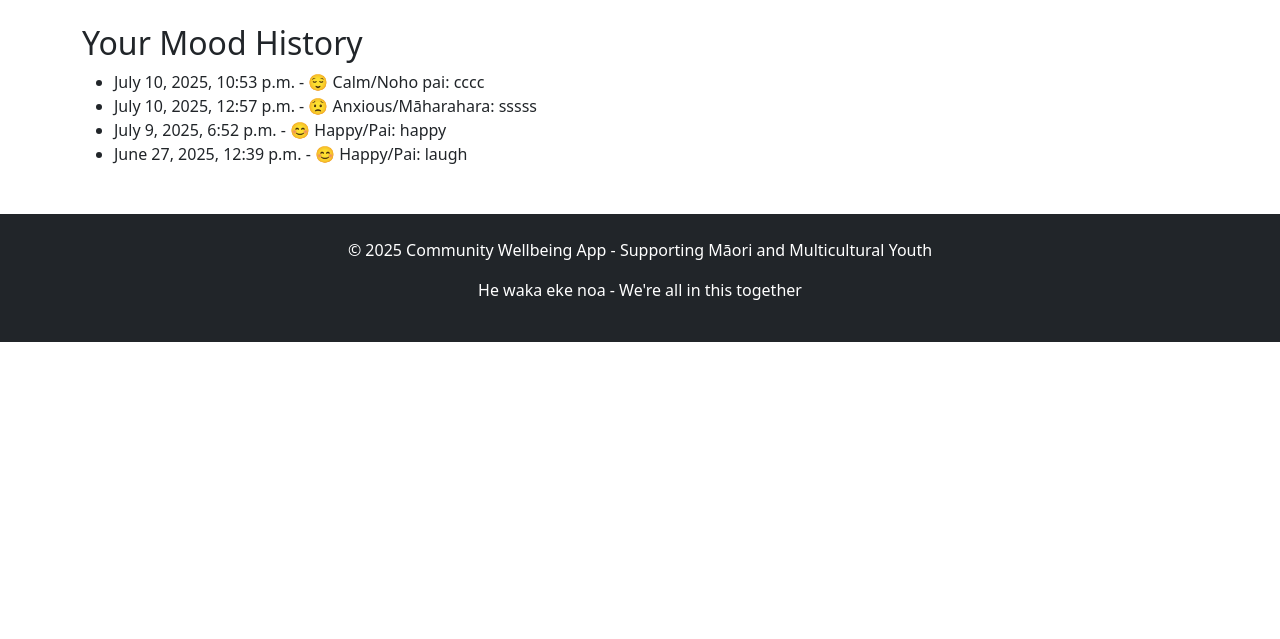
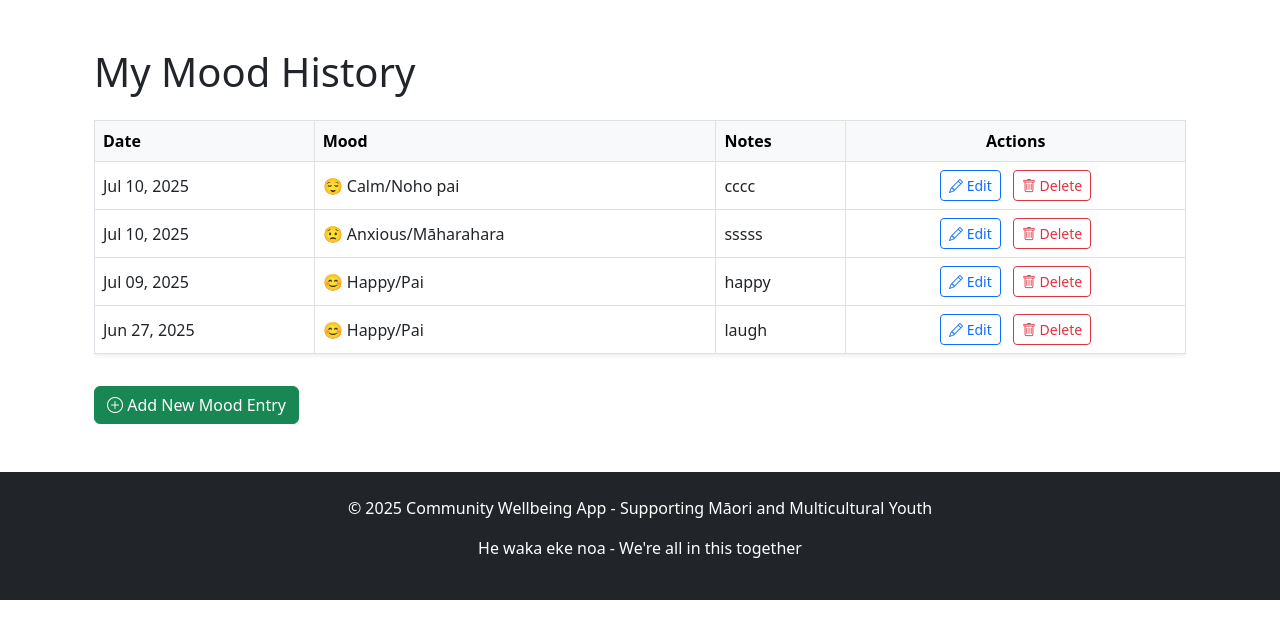
Before and after one commit to Rabin20/wellbeing_project, a Django app: page /mood/history/ in a window 1280 px wide. Shown: the part 56-695 px from the top of the page. Run offline with Django 5.2, Linux system fonts and the light colour scheme; a user stored in the database is signed in; data comes from the database, SQL or seed files in the repository; both versions use the stored data as it was after the commit.

Commit message:
feat: Revamp mood tracking and history templates with improved structure and functionality

```diff
--- a/wellbeing_app/templates/mood_history/mood_history.html
+++ b/wellbeing_app/templates/mood/mood_history.html
@@ -27,8 +27,10 @@
                         <a href="{% url 'mood_edit' entry.pk %}" class="btn btn-sm btn-outline-primary me-2">
                             <i class="bi bi-pencil"></i> {% trans "Edit" %}
                         </a>
-                        <a href="{% url 'mood_delete' entry.pk %}" class="btn btn-sm btn-outline-danger"
-                           onclick="return confirm('{% trans 'Are you sure you want to delete this entry?' %}')">
+                        <a href="{% url 'mood_delete' entry.pk %}"
+                        class="btn btn-sm btn-outline-danger"
+                        data-confirm-message="{% trans 'Are you sure you want to delete this entry?' %}"
+                           onclick="return confirm(this.getAttribute('data-confirm-message'));">
                             <i class="bi bi-trash"></i> {% trans "Delete" %}
                         </a>
                     </td>
--- a/wellbeing_app/templates/wellbeing/mood_history.html
+++ /dev/null
@@ -1,10 +0,0 @@
-{% extends 'base.html' %}
-
-{% block content %}
-<h2>Your Mood History</h2>
-<ul>
-    {% for entry in entries %}
-    <li>{{ entry.date }} - {{ entry.get_mood_display }}: {{ entry.notes }}</li>
-    {% endfor %}
-</ul>
-{% endblock %}
--- a/wellbeing_app/views.py
+++ b/wellbeing_app/views.py
@@ -75,7 +75,7 @@ def mood_tracker(request):
 
     context = {'form': form}
     context['page_title'] = _('Mood Tracker') if get_language() == 'en' else 'Pūrongo Āhua'
-    return render(request, 'wellbeing/mood_tracker.html', context)
+    return render(request, 'mood/mood_tracker.html', context)
 
 @login_required
 def mood_history(request):
@@ -85,7 +85,7 @@ def mood_history(request):
         'page_title': _('Mood History') if get_language() == 'en' else 'Hītori Āhua',
         'no_entries': _('No entries submitted yet') if get_language() == 'en' else 'Kāore he pūrongo kua tukuna'
     }
-    return render(request, 'wellbeing/mood_history.html', context)
+    return render(request, 'mood/mood_history.html', context)
 
 # Journal Views
 @login_required
@@ -382,7 +382,7 @@ def mood_edit(request, pk):
             return redirect('mood_history')
     else:
         form = MoodEntryForm(instance=entry)
-    return render(request, 'mood_history/edit.html', {'form': form})
+    return render(request, 'mood/edit.html', {'form': form})
 
 @login_required
 def mood_delete(request, pk):
@@ -390,7 +390,7 @@ def mood_delete(request, pk):
     if request.method == 'POST':
         entry.delete()
         return redirect('mood_history')
-    return render(request, 'mood_history/confirm_delete.html', {'object': entry})
+    return render(request, 'mood/confirm_delete.html', {'object': entry})
 
 def handler404(request, exception):
     return render(request, '404.html', status=404)
```
Also changed, not shown: wellbeing_app/templates/mood/confirm_delete.html (added, +15 -0 lines), wellbeing_app/templates/mood/edit.html (added, +14 -0 lines), db.sqlite3, wellbeing_app/templates/mood/mood_tracker.html (renamed from wellbeing_app/templates/wellbeing/mood_tracker.html).
